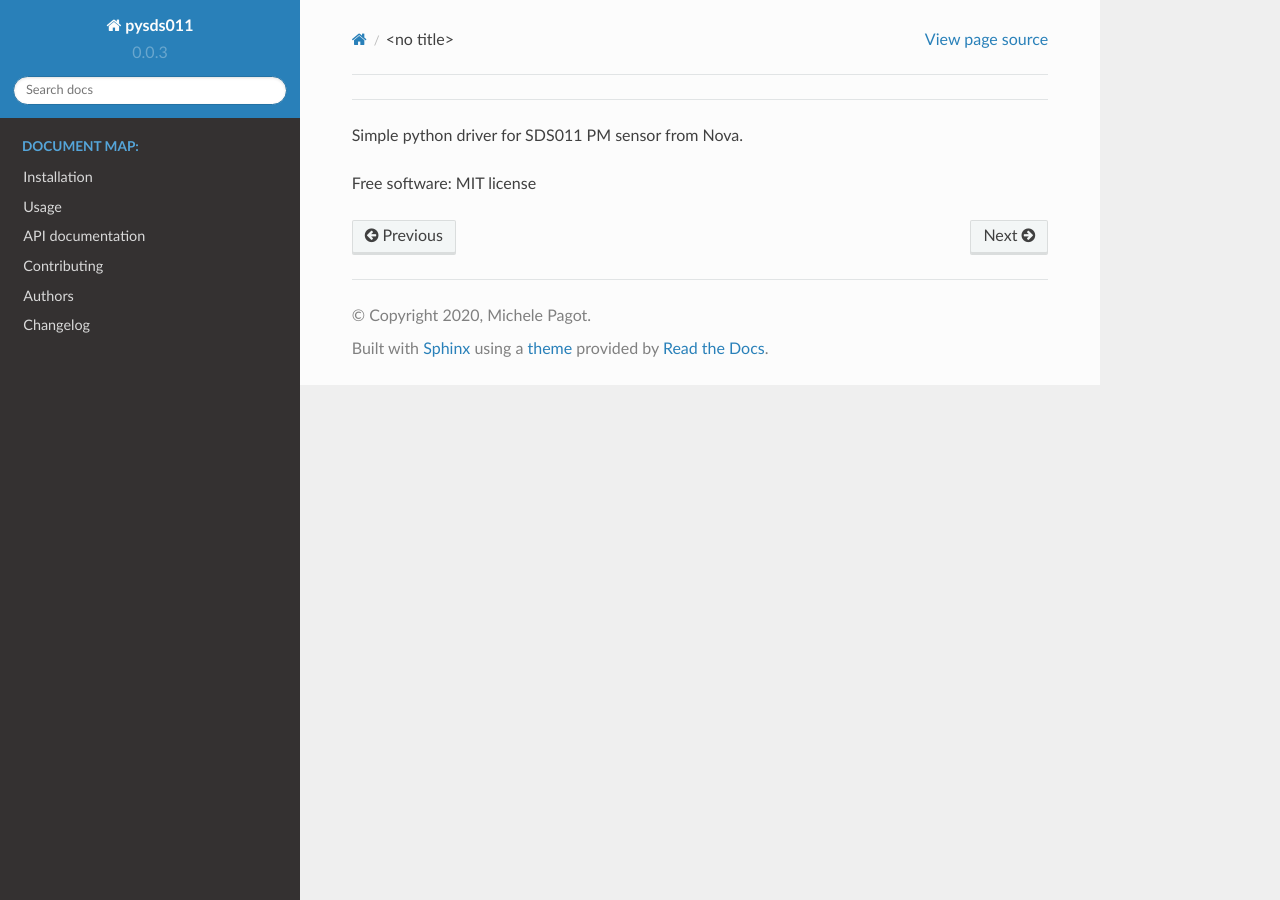
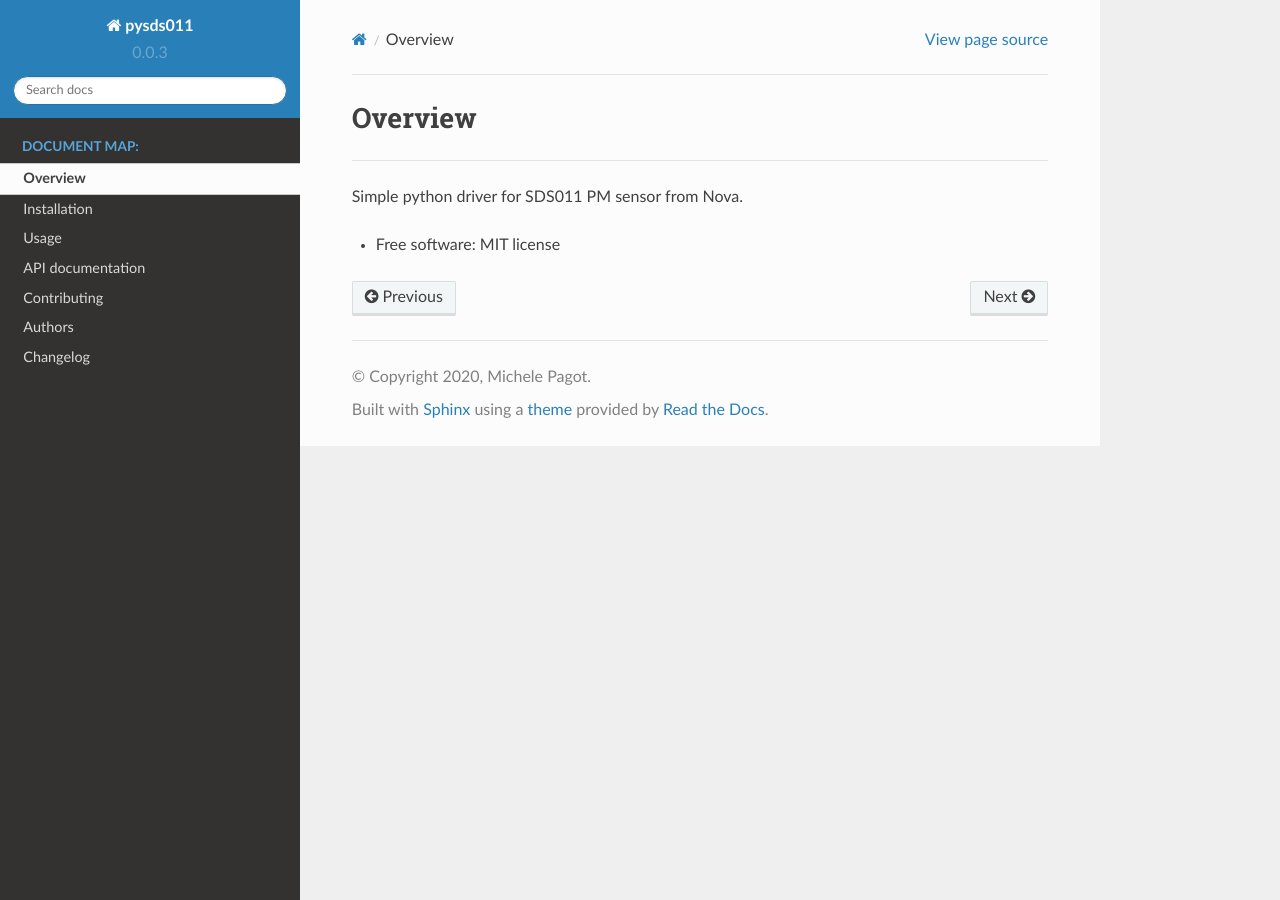
Before and after one commit to michelepagot/pysds011, a Sphinx documentation site: the page built from docs/readme.rst, in a window 1280 px wide. Built offline with Sphinx 7.4.7 and the Read the Docs theme 2.0.0, drawn with Linux system fonts in a browser that asks for light colours.

```diff
--- a/AUTHORS.rst
+++ b/AUTHORS.rst
@@ -2,4 +2,4 @@
 Authors
 =======
 
-* Michele Pagot - https://michelepagot.github.io/
+Michele Pagot - https://michelepagot.github.io/
--- a/README.rst
+++ b/README.rst
@@ -47,7 +47,7 @@ Some other interesting reading are:
 * This project is inspired by https://gist.github.com/kadamski/92653913a53baf9dd1a8
 
 
-Development
-===========
+Contributing
+============
 
-This repo just decide to adopt git flow strategy ...
+Have a look at CONTRIBUTING.rst or to the Development section in the documentation
--- a/docs/readme.rst
+++ b/docs/readme.rst
@@ -1,3 +1,7 @@
+========
+Overview
+========
+
 .. include:: ../README.rst
    :start-after: Overview
    :end-before: Installation
```
